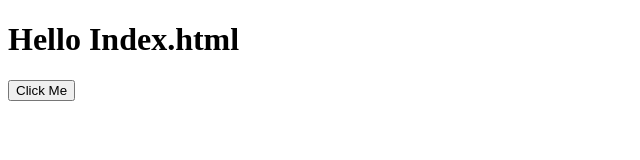
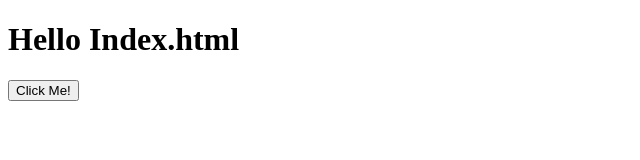
Before and after one commit to me-aashish/Node_Chat_App, a website: page public/index.html in a window 1280 px wide. Shown: the full height of the page, 0-640 px from the left. Drawn offline with nearby package versions, Linux system fonts and the light colour scheme; no server answers.

Commit message:
basic setup

```diff
--- a/public/index.html
+++ b/public/index.html
@@ -8,7 +8,7 @@
 </head>
 <body>
     <h1>Hello Index.html</h1>
-    <button id="btn">Click Me</button>
+    <button id="btn">Click Me!</button>
 </body>
     <script src="/socket.io/socket.io.js"></script>
     <script src="./script.js"></script>
```
